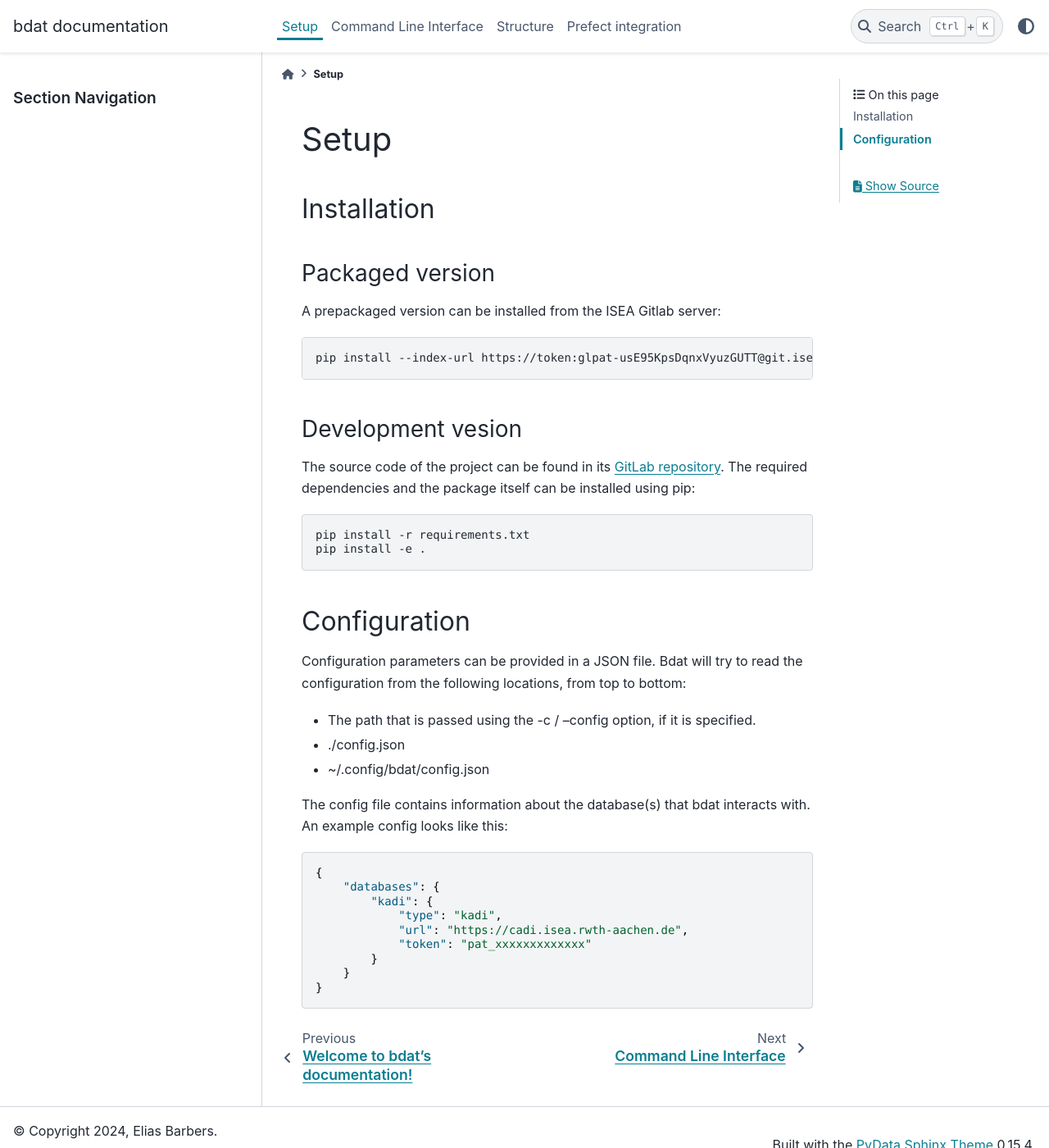
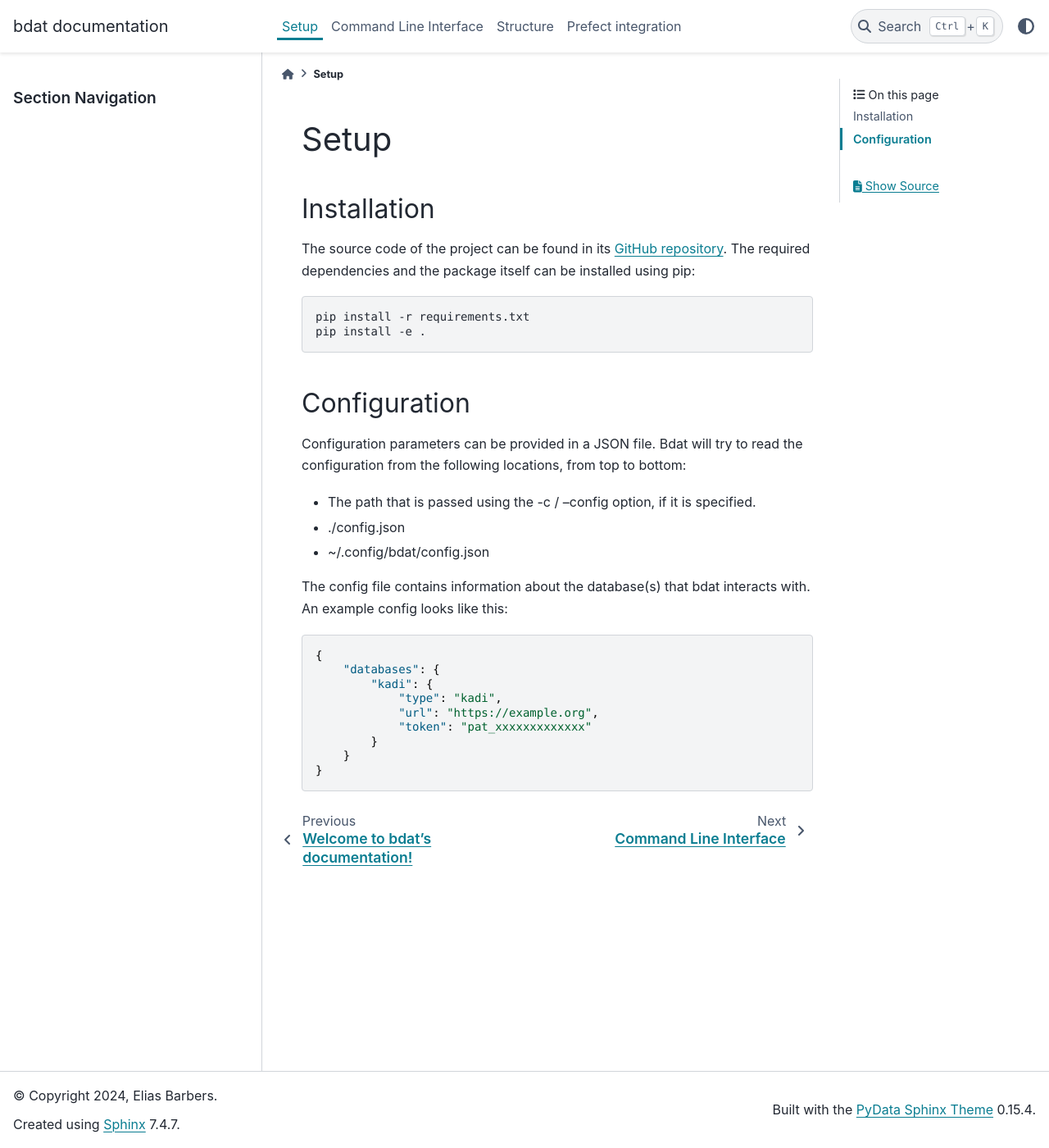
Before and after one commit to DigiBatt/bdat, a Sphinx documentation site: the page built from sphinx/setup.rst, in a window 1280 px wide and 1400 px high. Shown: the whole window at 82% size. Built offline with Sphinx 7.4.7 and the PyData theme 0.15.4, drawn with Linux system fonts in a browser that asks for light colours; the version number could not be read and is left out.

```diff
--- a/sphinx/setup.rst
+++ b/sphinx/setup.rst
@@ -4,19 +4,7 @@
 Installation
 ------------
 
-Packaged version
-^^^^^^^^^^^^^^^^
-
-A prepackaged version can be installed from the ISEA Gitlab server:
-
-.. code-block:: bash
-
-    pip install --index-url https://token:glpat-usE95KpsDqnxVyuzGUTT@git.isea.rwth-aachen.de/api/v4/projects/2305/packages/pypi/simple bdat
-
-Development vesion
-^^^^^^^^^^^^^^^^^^
-
-The source code of the project can be found in its `GitLab repository <https://git.isea.rwth-aachen.de/Personal-Projects/ESS/eba/idap/bdat>`__.
+The source code of the project can be found in its `GitHub repository <https://github.com/DigiBatt/bdat>`__.
 The required dependencies and the package itself can be installed using pip:
 
 .. code-block:: bash
@@ -43,7 +31,7 @@
         "databases": {
             "kadi": {
                 "type": "kadi",
-                "url": "https://cadi.isea.rwth-aachen.de",
+                "url": "https://example.org",
                 "token": "pat_xxxxxxxxxxxxx"
             }
         }
```
Also changed, not shown: README.md (+40 -1 lines).
